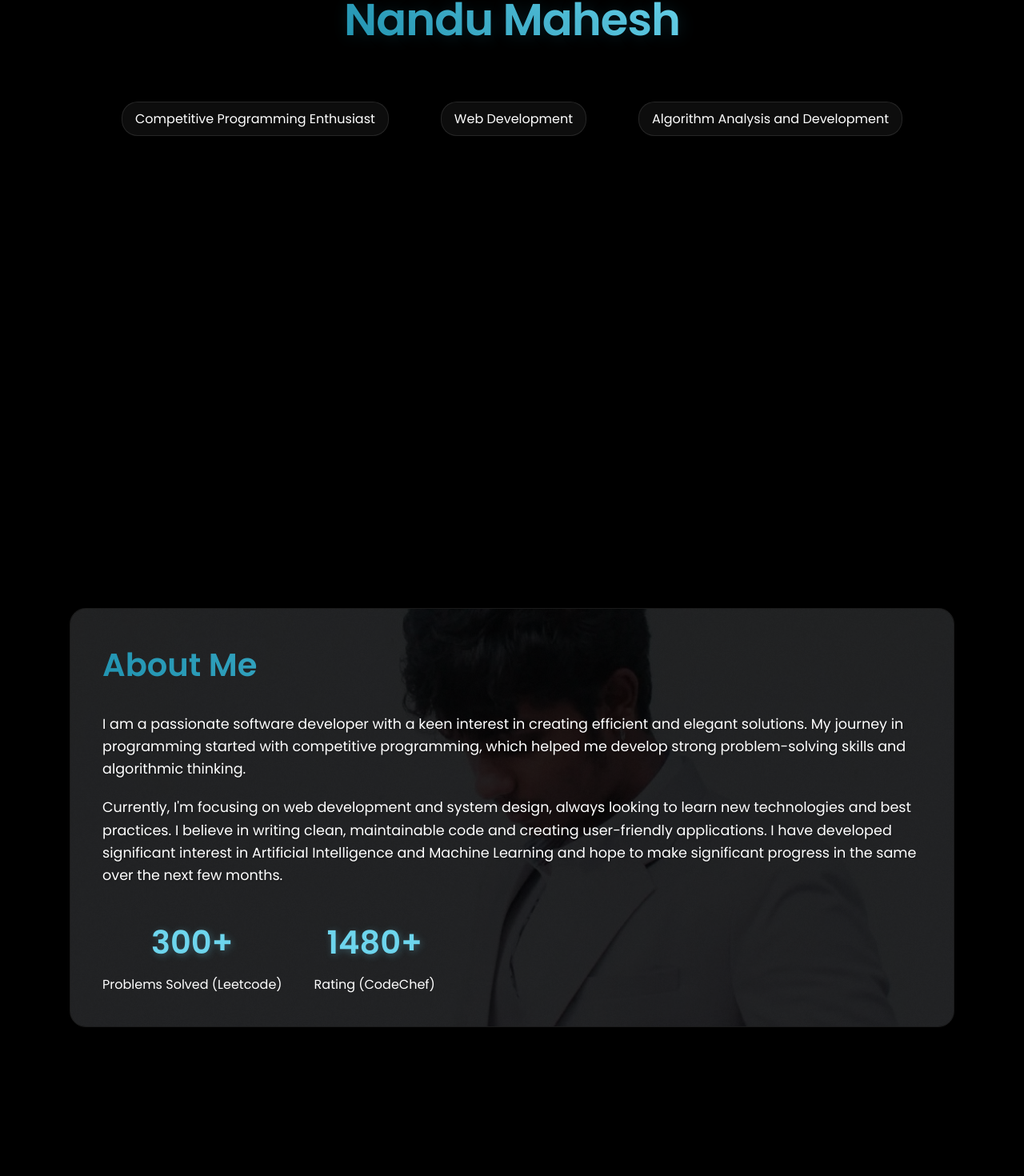
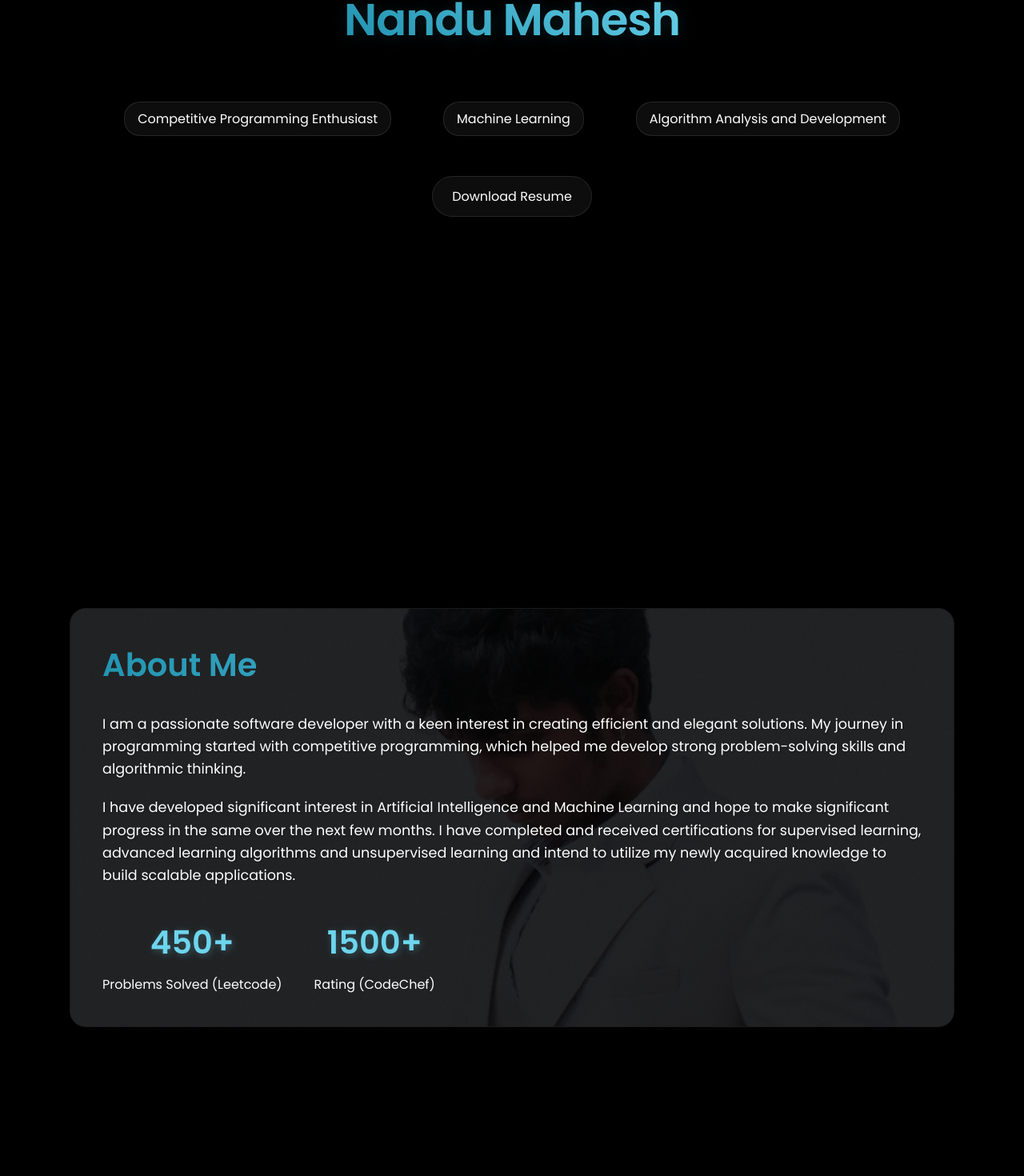
Before and after one commit to ExPLICIT-27/Portfolio_Website, a React (Vite) app: page / in a window 1280 px wide. Shown: the part 338-1808 px from the top of the page at 80% size. Built offline with nearby package versions, Linux system fonts and the light colour scheme.

Commit message:
Latest updates

```diff
--- a/package.json
+++ b/package.json
@@ -10,6 +10,7 @@
     "preview": "vite preview"
   },
   "dependencies": {
+    "@emailjs/browser": "^4.4.1",
     "react": "^19.0.0",
     "react-dom": "^19.0.0",
     "react-icons": "^5.5.0"
@@ -23,6 +24,6 @@
     "eslint-plugin-react-hooks": "^5.1.0",
     "eslint-plugin-react-refresh": "^0.4.19",
     "globals": "^15.15.0",
-    "vite": "^6.2.0"
+    "vite": "^6.3.5"
   }
 }
--- a/src/App.css
+++ b/src/App.css
@@ -194,6 +194,44 @@
     opacity: 1;
   }
 }
+.resume-download {
+  margin-top: 30px;
+  padding: 12px 24px;
+  border-radius: 30px;
+  font-size: 1em;
+  font-weight: 500;
+  color: #fff;
+  text-decoration: none;
+  border: 1px solid rgba(255, 255, 255, 0.1);
+  background: rgba(255, 255, 255, 0.05);
+  backdrop-filter: blur(5px);
+  transition: all 0.3s ease;
+  position: relative;
+  overflow: hidden;
+}
+
+.resume-download::before {
+  content: "";
+  position: absolute;
+  inset: 0;
+  background: linear-gradient(45deg, #2193b0, #6dd5ed);
+  z-index: -1;
+  transform: translateX(-110%);
+  transition: transform 0.4s ease;
+}
+
+.resume-download:hover {
+  color: #fff;
+  background: transparent;
+  border-color: transparent;
+  transform: translateY(-2px);
+  box-shadow: 0 5px 15px rgba(33, 147, 176, 0.3);
+}
+
+.resume-download:hover::before {
+  transform: translateX(0);
+}
+
 /*About styles*/
 .About {
   min-height: 100vh;
@@ -412,7 +450,7 @@
 
 .project-image {
   width: 100%;
-  height: 200px;
+  height: 300px;
   margin-bottom: 20px;
   border-radius: 10px;
   background-size: cover;
@@ -595,3 +633,73 @@
   font-size: 0.9em;
   opacity: 0.8;
 }
+.email-form,
+.resume-download {
+  display: flex;
+  flex-direction: column;
+  align-items: center;
+  gap: 20px;
+}
+
+.form-title {
+  font-size: 1.5em;
+  color: #fff;
+  font-family: 'Poppins', sans-serif;
+}
+
+.email-form form {
+  display: flex;
+  flex-direction: column;
+  gap: 15px;
+  width: 100%;
+  max-width: 500px;
+}
+
+.email-form input,
+.email-form textarea {
+  padding: 12px 16px;
+  border-radius: 10px;
+  border: none;
+  background: rgba(255, 255, 255, 0.05);
+  color: #fff;
+  border: 1px solid rgba(255, 255, 255, 0.1);
+  font-family: 'Poppins', sans-serif;
+  font-size: 1em;
+  outline: none;
+}
+
+.email-form textarea {
+  resize: vertical;
+  min-height: 100px;
+}
+
+.form-button {
+  padding: 10px 20px;
+  border: none;
+  border-radius: 10px;
+  background: linear-gradient(45deg, #2193b0, #6dd5ed);
+  color: #fff;
+  font-weight: 600;
+  cursor: pointer;
+  transition: all 0.3s ease;
+}
+
+.form-button:hover {
+  transform: translateY(-3px);
+  box-shadow: 0 5px 15px rgba(33, 147, 176, 0.3);
+}
+
+.download-button {
+  padding: 10px 20px;
+  border-radius: 10px;
+  background: linear-gradient(45deg, #2193b0, #6dd5ed);
+  color: #fff;
+  font-weight: 600;
+  text-decoration: none;
+  transition: all 0.3s ease;
+}
+
+.download-button:hover {
+  transform: translateY(-3px);
+  box-shadow: 0 5px 15px rgba(33, 147, 176, 0.3);
+}
--- a/src/Components/About.jsx
+++ b/src/Components/About.jsx
@@ -11,22 +11,22 @@ export const About = () => {
             problem-solving skills and algorithmic thinking.
           </p>
           <p className="about-text">
-            Currently, I'm focusing on web development and system design, always
-            looking to learn new technologies and best practices. I believe in
-            writing clean, maintainable code and creating user-friendly
-            applications. I have developed significant interest in Artificial
+            I have developed significant interest in Artificial
             Intelligence and Machine Learning and hope to make significant
-            progress in the same over the next few months.
+            progress in the same over the next few months. I have completed
+            and received certifications for supervised learning, advanced learning
+            algorithms and unsupervised learning and intend to utilize my newly
+            acquired knowledge to build scalable applications.
           </p>
           <div className="highlight-box">
             <div className="highlight-item">
-              <span className="highlight-number">300+</span>
+              <span className="highlight-number">450+</span>
               <span className="highlight-label">
                 Problems Solved (Leetcode)
               </span>
             </div>
             <div className="highlight-item">
-              <span className="highlight-number">1480+</span>
+              <span className="highlight-number">1500+</span>
               <span className="highlight-label">Rating (CodeChef)</span>
             </div>
           </div>
--- a/src/Components/ContactDetails.jsx
+++ b/src/Components/ContactDetails.jsx
@@ -6,8 +6,34 @@ import {
   FaEnvelope,
 } from "react-icons/fa";
 import { SiLeetcode, SiCodechef } from "react-icons/si";
+import { useRef } from "react";
+import emailjs from "@emailjs/browser";
 
 export const ContactDetails = () => {
+  const form = useRef();
+
+  const sendEmail = (e) => {
+    e.preventDefault();
+
+    emailjs
+      .sendForm(
+        "service_55o7nlk",
+        "template_nb36qpm",
+        form.current,
+        "SlYxVt9YWoSFpxLWG"
+      )
+      .then(
+        (result) => {
+          alert("Message sent successfully!");
+          form.current.reset();
+        },
+        (error) => {
+          alert("Failed to send the message. Please try again.");
+          console.error(error.text);
+        }
+      );
+  };
+
   const contacts = {
     phone: "+91 7306788989",
     email: "nandumahesh2004@gmail.com",
@@ -21,13 +47,13 @@ export const ContactDetails = () => {
       {
         name: "LinkedIn",
         icon: <FaLinkedin />,
-        link: "https://linkedin.com/in/yourusername",
+        link: "https://www.linkedin.com/in/nandumahesh/",
         color: "#0077b5",
       },
       {
         name: "Instagram",
         icon: <FaInstagram />,
-        link: "https://instagram.com/yourusername",
+        link: "https://instagram.com/_paysam________",
         color: "#e4405f",
       },
     ],
@@ -36,13 +62,13 @@ export const ContactDetails = () => {
         name: "LeetCode",
         icon: <SiLeetcode />,
         link: "https://leetcode.com/u/ExPLICIT_27/",
-        stats: "300+ Problems",
+        stats: "450+ Problems",
       },
       {
         name: "CodeChef",
         icon: <SiCodechef />,
         link: "https://www.codechef.com/users/explicit_27",
-        stats: "1480+ Rating",
+        stats: "1500+ Rating",
       },
     ],
   };
@@ -94,6 +120,17 @@ export const ContactDetails = () => {
             </a>
           ))}
         </div>
+
+        {/* EmailJS Form */}
+        <div className="email-form">
+          <h3 className="form-title">Send Me a Message</h3>
+          <form ref={form} onSubmit={sendEmail}>
+            <input type="text" name="user_name" placeholder="Your Name" required />
+            <input type="email" name="user_email" placeholder="Your Email" required />
+            <textarea name="message" placeholder="Your Message" required />
+            <button type="submit" className="form-button">Send</button>
+          </form>
+        </div>
       </div>
     </section>
   );
--- a/src/Components/Home.jsx
+++ b/src/Components/Home.jsx
@@ -36,9 +36,16 @@ export const Home = () => {
         <span className="myName">Nandu Mahesh</span>
         <div className="details">
           <span>Competitive Programming Enthusiast</span>
-          <span>Web Development</span>
+          <span>Machine Learning</span>
           <span>Algorithm Analysis and Development</span>
         </div>
+          <a
+          href="https://drive.google.com/file/d/1M_mkRAXtFupTDbawpfEMKNAEweGRkWRP/view?usp=drive_link"
+          download
+          className="resume-download"
+          >
+          Download Resume
+          </a>
       </div>
     </section>
   );
--- a/src/Components/Projects.jsx
+++ b/src/Components/Projects.jsx
@@ -2,6 +2,7 @@ import { useState } from "react";
 import noteFinderImg from "../assets/Images/NoteFinderImg.png";
 import antivirusImg from "../assets/Images/antivirusImg.jpg";
 import imageEncImg from "../assets/Images/imageEnc.png";
+import flowerModel from "../assets/Images/flowerModel.png";
 
 export const Projects = () => {
   const [currentProject, setCurrentProject] = useState(0);
@@ -28,8 +29,16 @@ export const Projects = () => {
       title: "Image Encryptor Software",
       description:
         "Image Encryption software using Arnold's Cat Map algorithm with enhancements using divide and conquer techniques.",
-      technologies: ["C++", "Python"],
+      technologies: ["C++", "Python", "tkinter"],
       image: imageEncImg,
+      link: "https://github.com/ExPLICIT-27/Image-Encryption",
+    },
+    {
+      title: "Flower Classification Model",
+      description:
+        "Flower Classification model built for a deeper understanding of Convolutional Neural Networks.",
+      technologies: ["PyTorch", "Python", "scikit-learn"],
+      image: flowerModel,
       link: "https://github.com/ExPLICIT-27/Image-Encryption",
     },
   ];
--- a/src/Components/Skills.jsx
+++ b/src/Components/Skills.jsx
@@ -36,6 +36,14 @@ export const Skills = () => {
       name: "Java",
       icon: "https://cdn.jsdelivr.net/gh/devicons/devicon/icons/java/java-original.svg",
     },
+    {
+      name: "PyTorch",
+      icon: "https://cdn.jsdelivr.net/gh/devicons/devicon/icons/pytorch/pytorch-original.svg",
+    },
+    {
+      name: "Tensorflow",
+      icon: "https://cdn.jsdelivr.net/gh/devicons/devicon/icons/tensorflow/tensorflow-original.svg",
+    }
   ];
 
   return (
```
Also changed, not shown: src/assets/Images/flowerModel.png (added), 1 other file (tests, documents, lock files or other folders).
